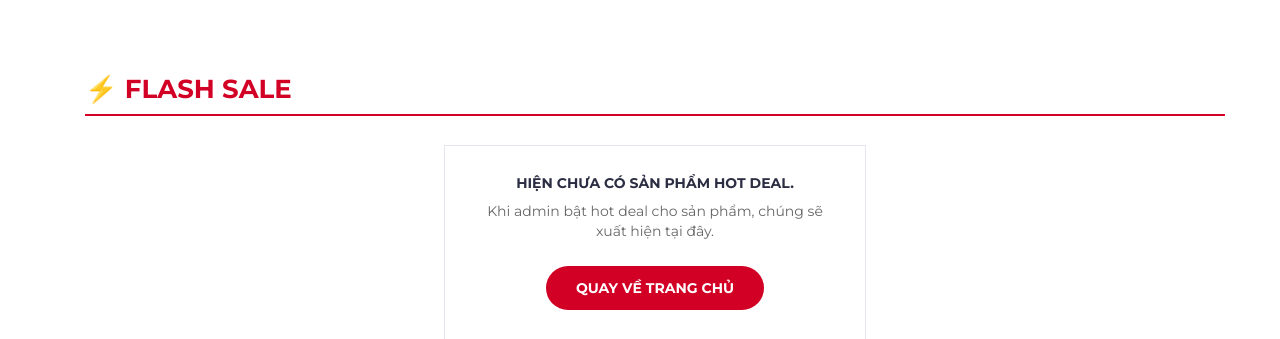
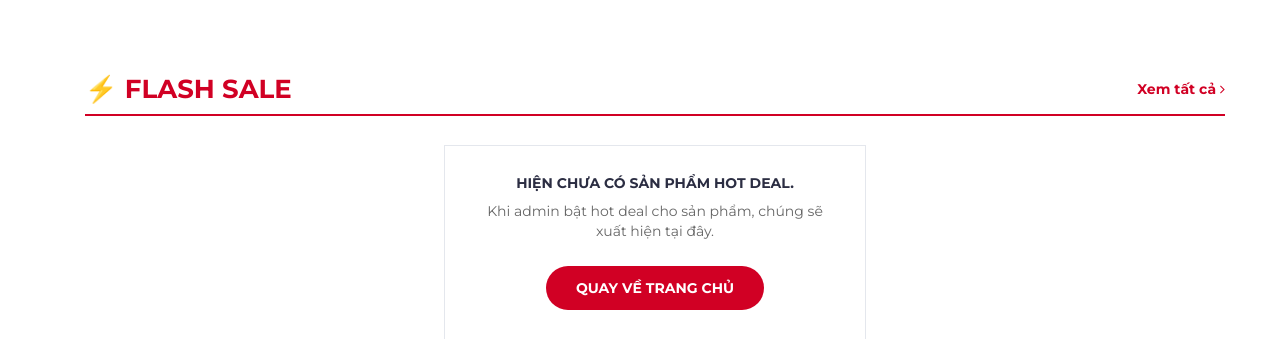
Before and after one commit to nmtoan883/TMDT, a Django app: template core/templates/core/product/list.html in a window 1280 px wide. Shown: the part 207-546 px from the top of the page. Run offline with Django 5.2, Linux system fonts and the light colour scheme; the template is opened without the code that fills it, so the values that code supplies are empty; some libraries are stand-ins or nearby versions.

Commit message:
feat(ui): add view all button to flash sale header on the homepage

```diff
--- a/core/templates/core/product/list.html
+++ b/core/templates/core/product/list.html
@@ -351,6 +351,7 @@
         <div class="row">
             <div class="col-md-12">
                 <div class="section-title" style="display: flex; align-items: center; justify-content: space-between; border-bottom: 2px solid #D10024; padding-bottom: 10px; margin-bottom: 30px;">
+                    <div style="display: flex; align-items: center; flex-wrap: wrap; gap: 20px;">
                         <h3 class="title" style="margin: 0; color: #D10024; font-size: 26px; font-weight: 700;">⚡ FLASH SALE</h3>
                         {% if hotdeal_countdown %}
                         <ul class="hot-deal-countdown" style="margin: 0; padding: 0; display: flex; gap: 10px; list-style: none; align-items: center;">
@@ -360,6 +361,10 @@
                             <li><div><h3 style="font-size: 14px; margin-bottom: 0;">{{ hotdeal_countdown.seconds }}</h3><span style="font-size: 10px;">Giây</span></div></li>
                         </ul>
                         {% endif %}
+                    </div>
+                    <div class="section-nav">
+                        <a href="{% url 'shop:hotdeal_list' %}" style="font-weight:600; color:#d10024; font-size: 14px;">Xem tất cả <i class="fa fa-angle-right"></i></a>
+                    </div>
                 </div>
             </div>
             <div class="col-md-12">
```
Lines whose indentation alone changed are shown as unchanged.
